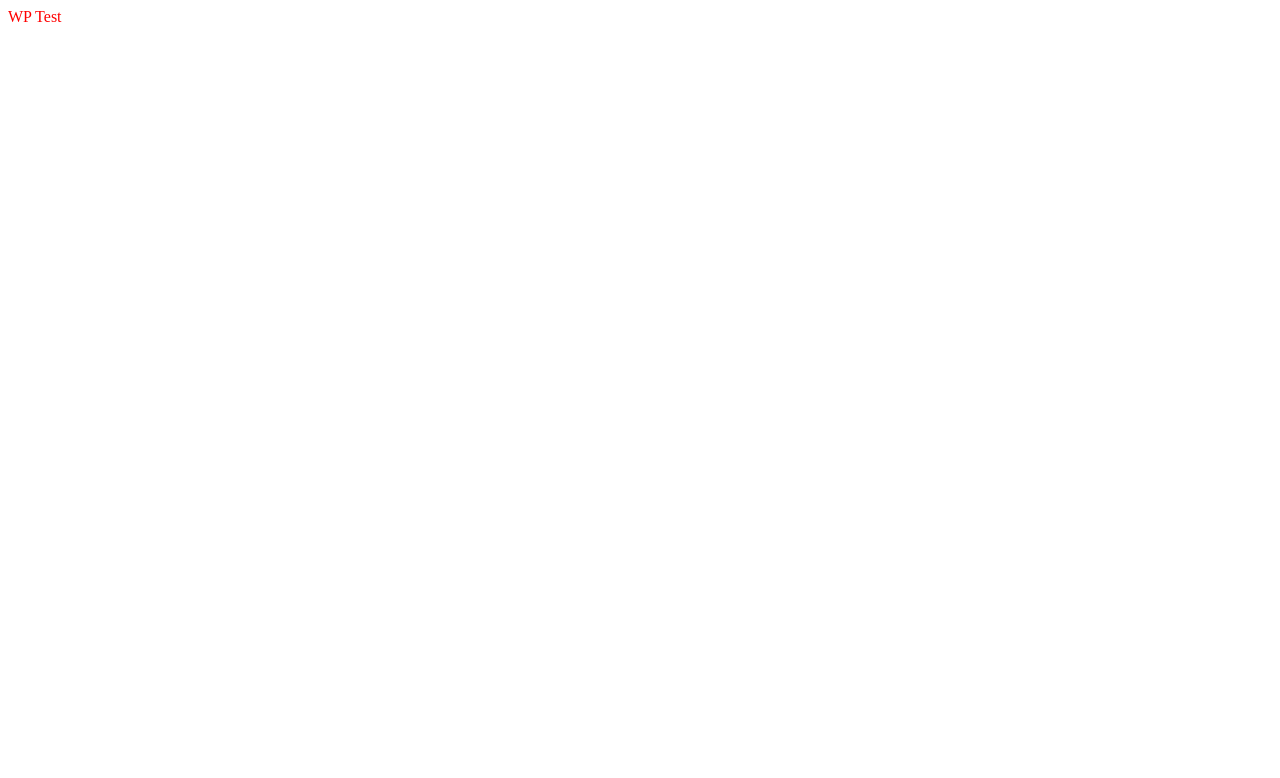
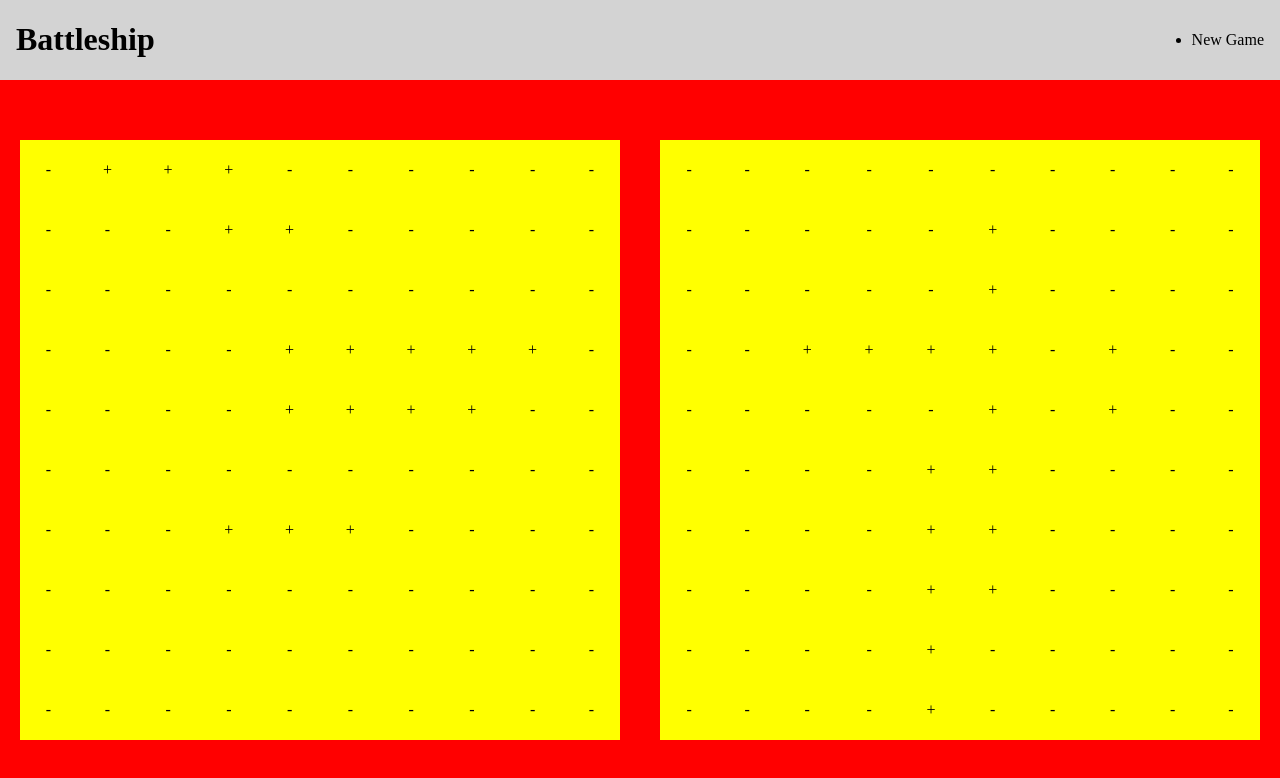
Before and after one commit to kmsedu/battleship, a website built with webpack: page src/index.html in a window 1280 px wide. Built offline with nearby package versions, Linux system fonts and the light colour scheme.

Commit message:
Basic interface created, simple rendering and UI testing done

```diff
--- /dev/null
+++ b/src/dom/domHandler.js
@@ -0,0 +1,12 @@
+import drawBoard from './drawBoard'
+
+const domHandler = {
+  playerWindow: document.querySelector('.player-window'),
+  opponentWindow: document.querySelector('.opponent-window'),
+  drawBoards (playerBoard, opponentBoard) {
+    drawBoard(playerBoard, this.playerWindow)
+    drawBoard(opponentBoard, this.opponentWindow)
+  }
+}
+
+export default domHandler
--- /dev/null
+++ b/src/dom/drawBoard.js
@@ -0,0 +1,30 @@
+import Game from '../game/Game'
+
+const drawBoard = function (gameboard, window) {
+  for (const letter of Object.values(gameboard.board)) {
+    letter.forEach((cell) => {
+      const cellDiv = document.createElement('div')
+      if (cell.isShipCell && cell.isAttacked) {
+        cellDiv.textContent = 'H'
+      } else if (cell.isAttacked) {
+        cellDiv.textContent = 'X'
+      } else if (cell.isShipCell) {
+        cellDiv.textContent = '+'
+      } else {
+        cellDiv.textContent = '-'
+      }
+      cellDiv.classList.add('cell')
+      cellDiv.addEventListener('click', () => {
+        if (Game.isGameWon() === false) {
+          gameboard.receiveAttack(cell.coords)
+          window.innerHTML = ''
+          drawBoard(gameboard, window)
+        }
+        if (Game.isGameWon()) console.log('Game is over!')
+      })
+      window.append(cellDiv)
+    })
+  }
+}
+
+export default drawBoard
--- /dev/null
+++ b/src/game/Game.js
@@ -0,0 +1,62 @@
+import Ship from './Ship'
+import Player from './Player'
+import Gameboard from './Gameboard'
+import domHandler from '../dom/domHandler'
+
+const Game = (() => {
+  const players = [
+    Player('Player', false),
+    Player('Computer', true)
+  ]
+
+  const makeShips = () => {
+    const lengths = [5, 4, 3, 3, 2]
+
+    return lengths.map((lengthValue) => Ship(lengthValue))
+  }
+
+  const placeShipsRandomly = (ships, gameboard) => {
+    ships.forEach((ship) => {
+      tryPlaceShip(ship, gameboard)
+    })
+  }
+
+  const tryPlaceShip = (ship, gameboard) => {
+    let shipPlaced = false
+    while (!shipPlaced) {
+      const freeCells = gameboard.unattackedCells()
+      const randomFreeCell = freeCells[Math.floor(Math.random() * freeCells.length - 1)]
+      const orientations = ['horizontal', 'vertical']
+      const randomOrientation = orientations[Math.floor(Math.random() * orientations.length - 1)]
+      try {
+        gameboard.place(ship, randomFreeCell.coords, randomOrientation)
+        break
+      } catch {
+        shipPlaced = false
+      }
+    }
+  }
+
+  const boards = players.map(() => Gameboard())
+  const ships = players.map(() => makeShips())
+
+  const [playerBoard, computerBoard] = boards
+  const [playerShips, computerShips] = ships
+
+  const isGameWon = () => {
+    const winner = boards.find((board) => board.isAllSunk())
+
+    return !!winner
+  }
+
+  const start = () => {
+    placeShipsRandomly(playerShips, playerBoard)
+    placeShipsRandomly(computerShips, computerBoard)
+
+    domHandler.drawBoards(playerBoard, computerBoard)
+  }
+
+  return { isGameWon, start }
+})()
+
+export default Game
--- a/src/game/Gameboard.js
+++ b/src/game/Gameboard.js
@@ -12,7 +12,7 @@ const Gameboard = () => {
 
   const place = (...args) => {
     if (args.length === 0) throw errorHandler.noParameter
-    if (args.length <= 2) throw errorHandler.notEnoughParameters
+    if (args.length < 3) throw errorHandler.notEnoughParameters
 
     const [ship, coords, orientation] = args
     const placementCoords = []
@@ -22,7 +22,7 @@ const Gameboard = () => {
       throw errorHandler.invalidParameter
     }
 
-    if (orientation === 'horizontal' || orientation === undefined) {
+    if (orientation === 'horizontal') {
       ship.positions.forEach((position) => {
         placementCoords.push([
           letters[letters.indexOf(coords[0]) + position.index],
@@ -35,9 +35,13 @@ const Gameboard = () => {
       })
     }
 
+    if (placementCoords.some((coords) => {
+      const [letter, number] = coords
+      return board[letter][number].isShipCell === true
+    })) throw errorHandler.positionHit
+
     placementCoords.forEach((coords) => {
       const [letter, number] = coords
-      if (board[letter][number].isShipCell) throw errorHandler.positionHit
       ship.coords.push(coords)
       board[letter][number].isShipCell = true
     })
@@ -72,7 +76,7 @@ const Gameboard = () => {
     const cells = []
 
     Object.values(board).forEach((letter) => letter.forEach((cell) => {
-      if (!cell.isAttacked) cells.push(cell)
+      if (!cell.isAttacked && !cell.isShipCell) cells.push(cell)
     }))
 
     return cells
--- a/src/index.html
+++ b/src/index.html
@@ -4,9 +4,20 @@
   <meta charset="UTF-8">
   <meta http-equiv="X-UA-Compatible" content="IE=edge">
   <meta name="viewport" content="width=device-width, initial-scale=1.0">
-  <title>Battleship</title>
+  <title>Test Webpack</title>
 </head>
 <body>
-WP Test
+  <header>
+    <h1 class="logo">Battleship</h1>
+    <ul class="toolbox">
+      <li>New Game</li>
+    </ul>
+  </header>
+  <main>
+    <div class="game-window">
+      <div class="player-window"></div>
+      <div class="opponent-window"></div>
+    </div>
+  </main>
 </body>
 </html>
--- a/src/index.js
+++ b/src/index.js
@@ -1 +1,4 @@
 import './styles/style.css'
+import Game from './game/Game'
+
+Game.start()
--- a/src/styles/style.css
+++ b/src/styles/style.css
@@ -1,3 +1,47 @@
-* {
-  color: red;
+body {
+  display: flex;
+  flex-direction: column;
+  margin: 0;
+  padding: 0;
+  height: 100vh;
 }
+
+header {
+  display: flex;
+  justify-content: space-between;
+  background: lightgray;
+  align-items: center;
+  padding: 0 1rem;
+}
+
+main {
+  flex: 1;
+  background: blue;
+}
+
+.game-window {
+  height: 100%;
+  background: red;
+  display: grid;
+  justify-items: center;
+  align-items: center;
+  grid-template-columns: 1fr 1fr;
+}
+
+.game-window > div {
+  background: yellow;
+  height: 600px;
+  width: 600px;
+}
+
+.player-window, .opponent-window {
+  display: grid;
+  grid-template-rows: repeat(10, 1fr);
+  grid-auto-flow: column;
+}
+
+.cell {
+  display: flex;
+  align-items: center;
+  justify-content: center;
+}
--- a/webpack.config.js
+++ b/webpack.config.js
@@ -2,6 +2,7 @@ const path = require('path')
 const HtmlWebPackPlugin = require('html-webpack-plugin')
 
 module.exports = {
+  mode: 'development',
   entry: './src/index.js',
   module: {
     rules: [
```
Also changed, not shown: src/dom/drawCell.js (added).
